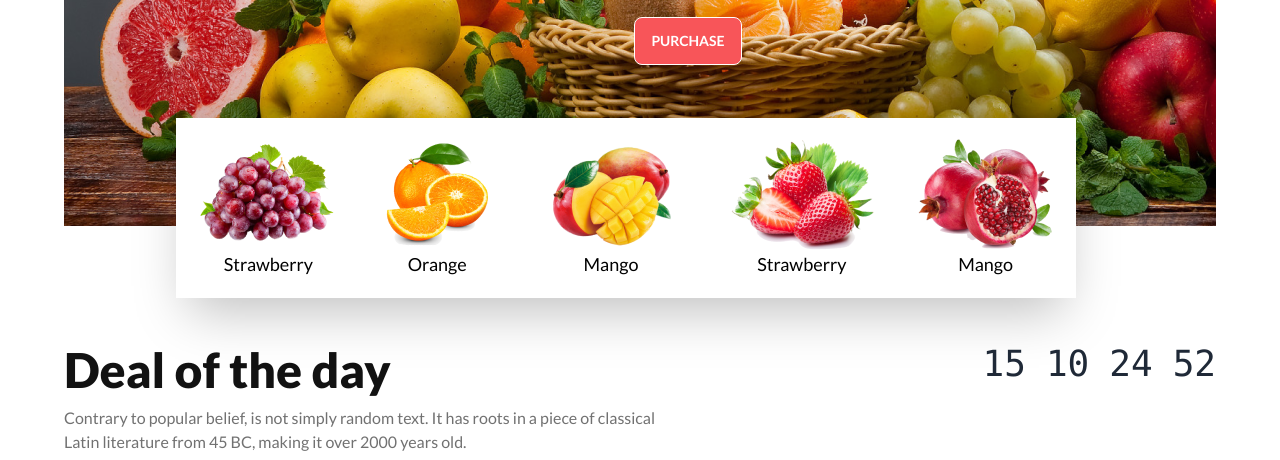
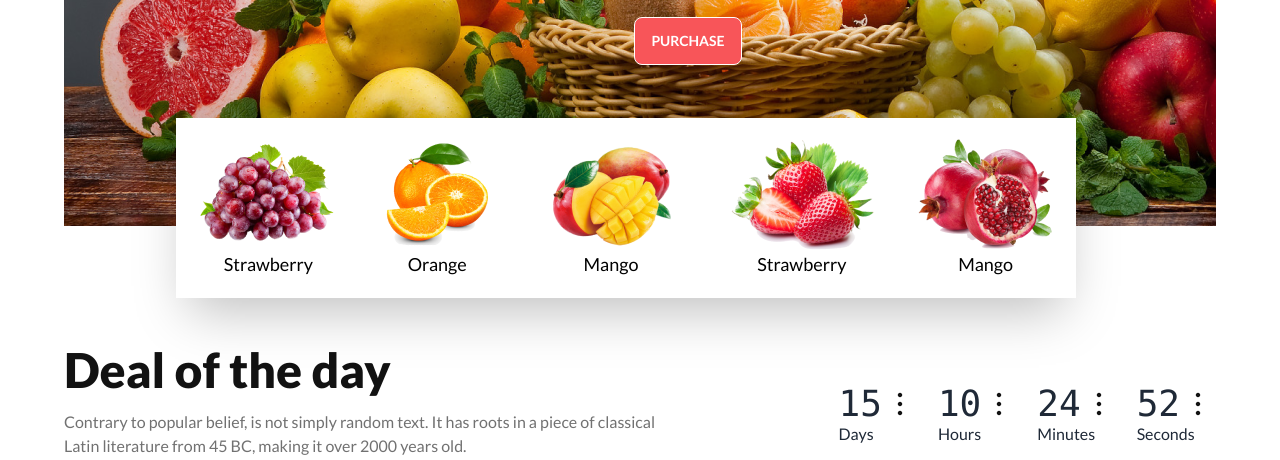
Before and after one commit to MdMehdiHasan9819/mhr-b8a3-fruit-brust, a plain HTML site: page index.html in a window 1280 px wide. Shown: the part 492-952 px from the top of the page. Drawn offline with nearby package versions, Linux system fonts and the light colour scheme; grey boxes are pictures that could not be loaded.

Commit message:
added customize deal of the day section

```diff
--- a/index.html
+++ b/index.html
@@ -65,7 +65,7 @@
               <label tabindex="0" class="btn btn-ghost btn-circle">
                   <svg xmlns="http://www.w3.org/2000/svg" class="h-5" fill="none" viewBox="0 0 24 24" stroke="currentColor"><path stroke-linecap="round" stroke-linejoin="round" stroke-width="2" d="M4 6h16M4 12h16M4 18h7" /></svg>
               </label>
-            <ul tabindex="0" class="hidden menu menu-sm dropdown-content mt-3 z-[1] p-2 shadow bg-base-100 rounded-box w-10">
+            <ul tabindex="0" class=" menu menu-sm dropdown-content mt-3 z-[1] p-2 shadow bg-base-100 rounded-box w-2">
                 <li><a>Home</a></li>
                 <li><a>About Us</a></li>
                 <li><a>Shop</a></li>
@@ -239,29 +239,37 @@
   <div class="header-secton flex flex-col lg:flex-row justify-between mb-16 mt-10">
     <div>
       <h1 class="text-[#121212] text-5xl font-extrabold mb-3">Deal of the day</h1>
-      <p class="text-[#12121299] font-medium text-base">Contrary to popular belief, is not simply random text. It has roots in a piece of classical <br> Latin literature from 45 BC, making it over 2000 years old.</p>
+      <p class="text-[#12121299] font-medium text-base mt-4">Contrary to popular belief, is not simply random text. It has roots in a piece of classical <br> Latin literature from 45 BC, making it over 2000 years old.</p>
     </div>
     <div>
-      <div class="flex gap-5">
+      <div class="flex gap-5 mt-10">
         <div>
           <span class="countdown font-mono text-4xl">
             <span style="--value:15;"></span>
+            <img src="./images/Frame.svg" alt="" srcset="">
           </span>
+          <p>Days</p>
         </div>
         <div>
           <span class="countdown font-mono text-4xl">
             <span style="--value:10;"></span>
+            <img src="./images/Frame.svg" alt="" srcset="">
           </span>
+          <p>Hours</p>
         </div>
         <div>
           <span class="countdown font-mono text-4xl">
             <span style="--value:24;"></span>
+            <img src="./images/Frame.svg" alt="" srcset="">
           </span>
+          <p>Minutes</p>
         </div>
         <div>
           <span class="countdown font-mono text-4xl">
             <span style="--value:52;"></span>
+            <img src="./images/Frame.svg" alt="" srcset="">
           </span>
+          <p>Seconds</p>
         </div>
       </div>
     </div>
@@ -507,7 +515,7 @@
         </div>
       </div>
 
-      <div class="grid grid-cols-1 lg:grid-cols-3 justify-center gap-3">
+      <div class="grid grid-cols-1 lg:grid-cols-3 justify-center items-center gap-3">
             <div class="maaaaaaain">
                   <div class="1111111111 flex justify-center items-center mb-8">
                     <div class="mr-2"><img src="./images/group 1.svg" alt="" srcset=""></div>
@@ -533,7 +541,7 @@
                     </div>
                   </div>
             </div>
-            <div>
+            <div class="flex justify-center items-center">
                 <img src="./images/whychoose1.png" alt="" srcset="">
             </div>
             <div class="maaaaaain">
```
Also changed, not shown: images/Frame.svg (added).
